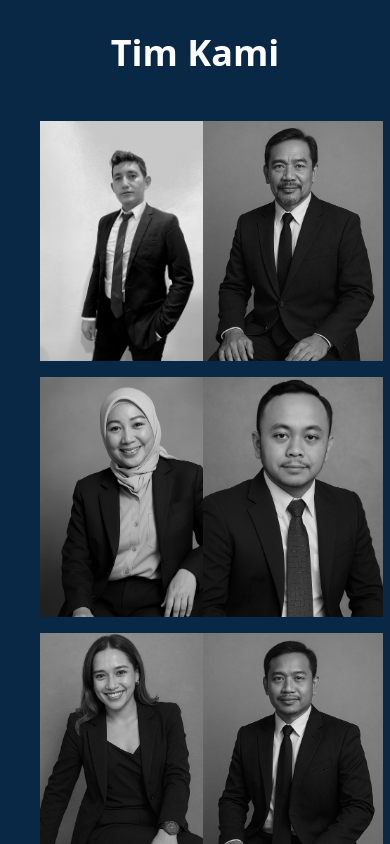
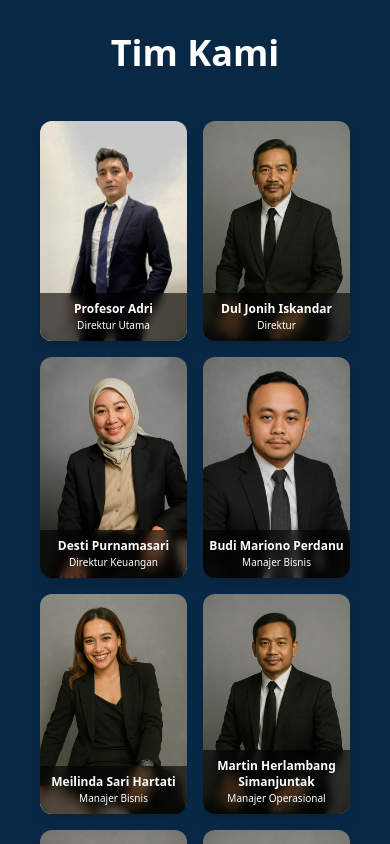
Before and after one commit to ProfAdri90/estetic-dinamis, a Next.js app: page / in a window 390 px wide. Shown: the part 4980-5824 px from the top of the page. Built offline with nearby package versions, Linux system fonts and the light colour scheme.

Commit message:
Update TeamCard.jsx

```diff
--- a/components/TeamCard.jsx
+++ b/components/TeamCard.jsx
@@ -1,31 +1,25 @@
 import Image from "next/image";
 import { motion } from "framer-motion";
 
-export default function TeamCard({ image, name, title, mobile }) {
+export default function TeamCard({ image, name, title }) {
   return (
-    <motion.div
-      initial={{ opacity: 0, y: 30 }}
-      whileInView={{ opacity: 1, y: 0 }}
-      transition={{ duration: 0.5 }}
-      viewport={{ once: true }}
-      className="w-[180px] aspect-[3/4] relative group overflow-hidden"
-    >
+    <div className="relative w-full aspect-[2/3] overflow-hidden rounded-xl group shadow-lg hover:shadow-2xl transition-all duration-500">
       <Image
         src={image}
         alt={name}
         fill
-        className={`object-cover transition duration-500 ${
-          mobile ? "" : "grayscale group-hover:grayscale-0"
-        }`}
+        className="object-cover transition duration-500 md:grayscale md:group-hover:grayscale-0"
       />
+
+      {/* Text Layer */}
       <div
-        className={`absolute bottom-0 left-0 w-full p-2 text-center text-white bg-black/60 backdrop-blur-sm transition-opacity duration-500 ${
-          mobile ? "opacity-100" : "opacity-0 group-hover:opacity-100"
-        }`}
+        className="absolute bottom-0 left-0 w-full bg-black/60 backdrop-blur-sm text-center py-2
+          md:opacity-0 md:group-hover:opacity-100
+          transition-all duration-500 ease-in-out text-xs md:text-sm"
       >
-        <h3 className="text-sm font-bold">{name}</h3>
-        <p className="text-xs">{title}</p>
+        <h3 className="text-xs md:text-sm font-bold">{name}</h3>
+        <p className="text-[10px] md:text-xs">{title}</p>
       </div>
-    </motion.div>
+    </div>
   );
 }
```
